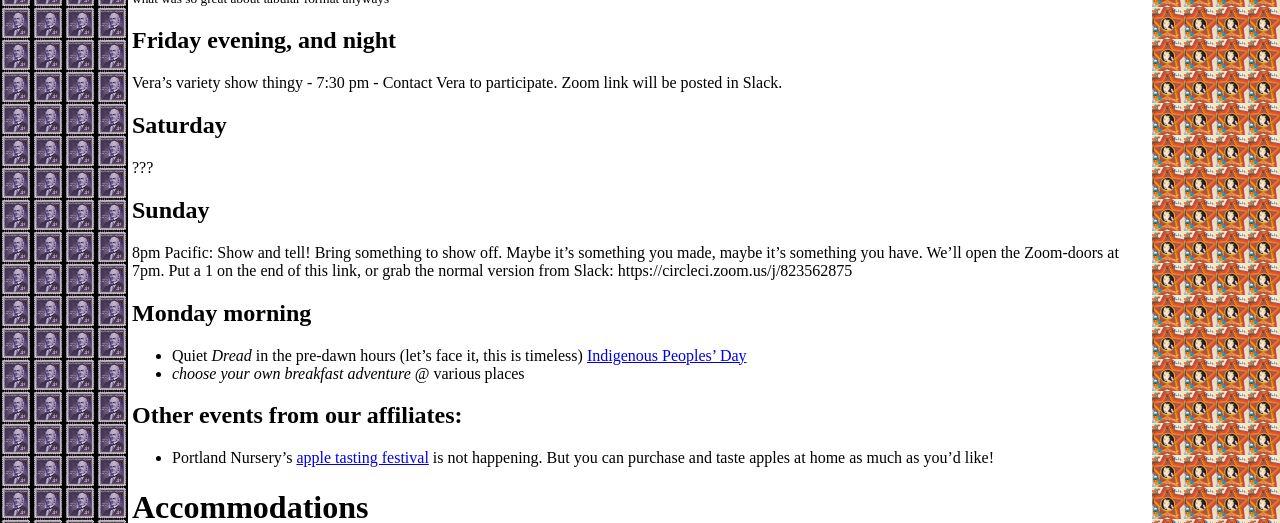
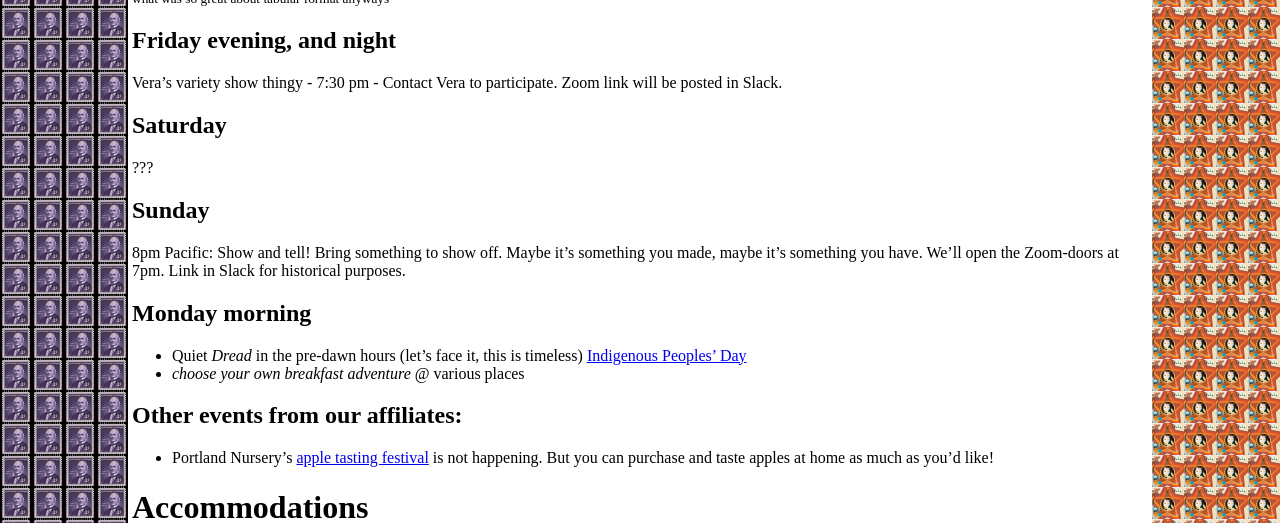
Before and after one commit to horacephair/horacephair.github.io, a Jekyll site: the page built from index.md, in a window 1280 px wide and 900 px high, scrolled down 1385 px, cut to the strip 16-539 px from the top of the window. Built offline with Jekyll 4.4.1, drawn with Linux system fonts in a browser that asks for light colours; our own code applies the rules of GitHub Pages for plain Markdown files.

Commit message:
you have 'em change a line so you can have deniability
basic obfuscation of internet hangouts

```diff
--- a/index.md
+++ b/index.md
@@ -56,7 +56,7 @@ Vera's variety show thingy - 7:30 pm - Contact Vera to participate. Zoom link wi
 ???
 
 ## Sunday
-8pm Pacific: Show and tell! Bring something to show off. Maybe it's something you made, maybe it's something you have. We'll open the Zoom-doors at 7pm. Put a 1 on the end of this link, or grab the normal version from Slack: https://circleci.zoom.us/j/823562875
+8pm Pacific: Show and tell! Bring something to show off. Maybe it's something you made, maybe it's something you have. We'll open the Zoom-doors at 7pm. Link in Slack for historical purposes.
 
 ## Monday morning
 * Quiet _Dread_ in the pre-dawn hours (let's face it, this is timeless)
```
